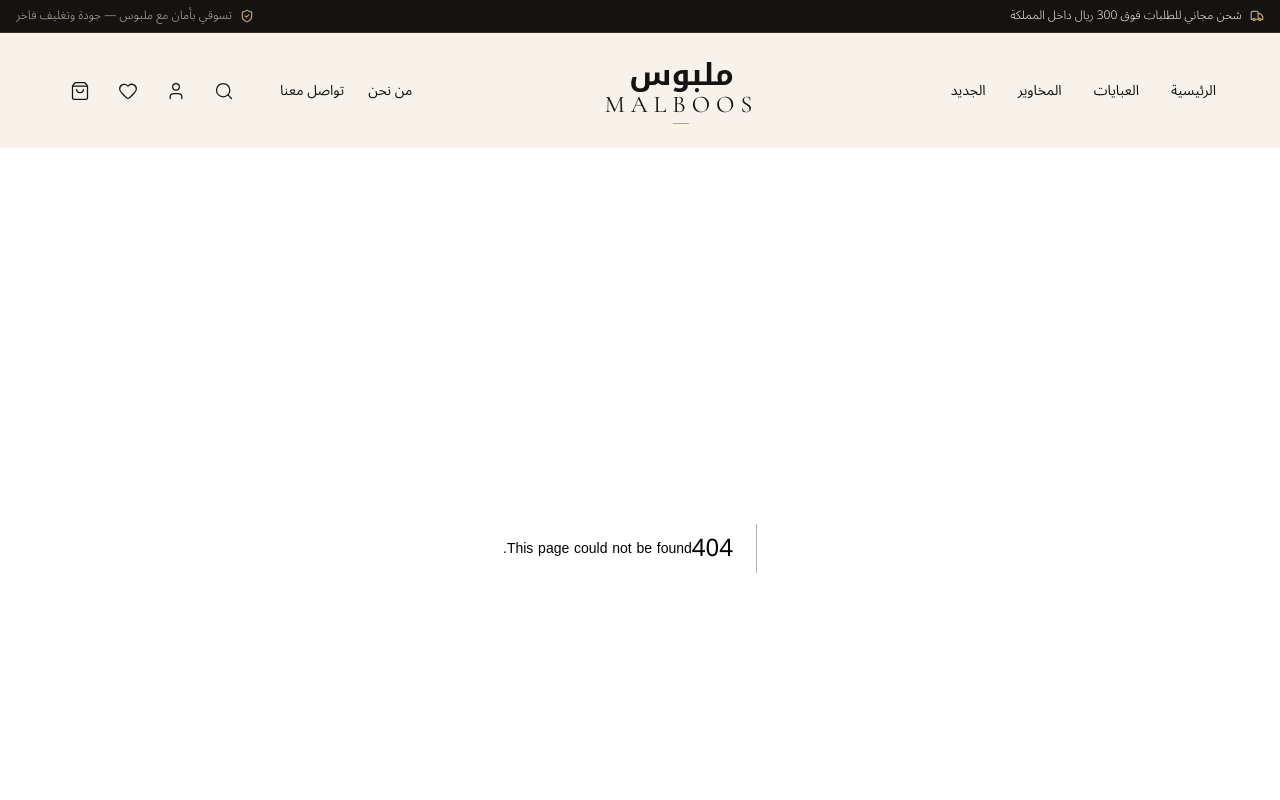
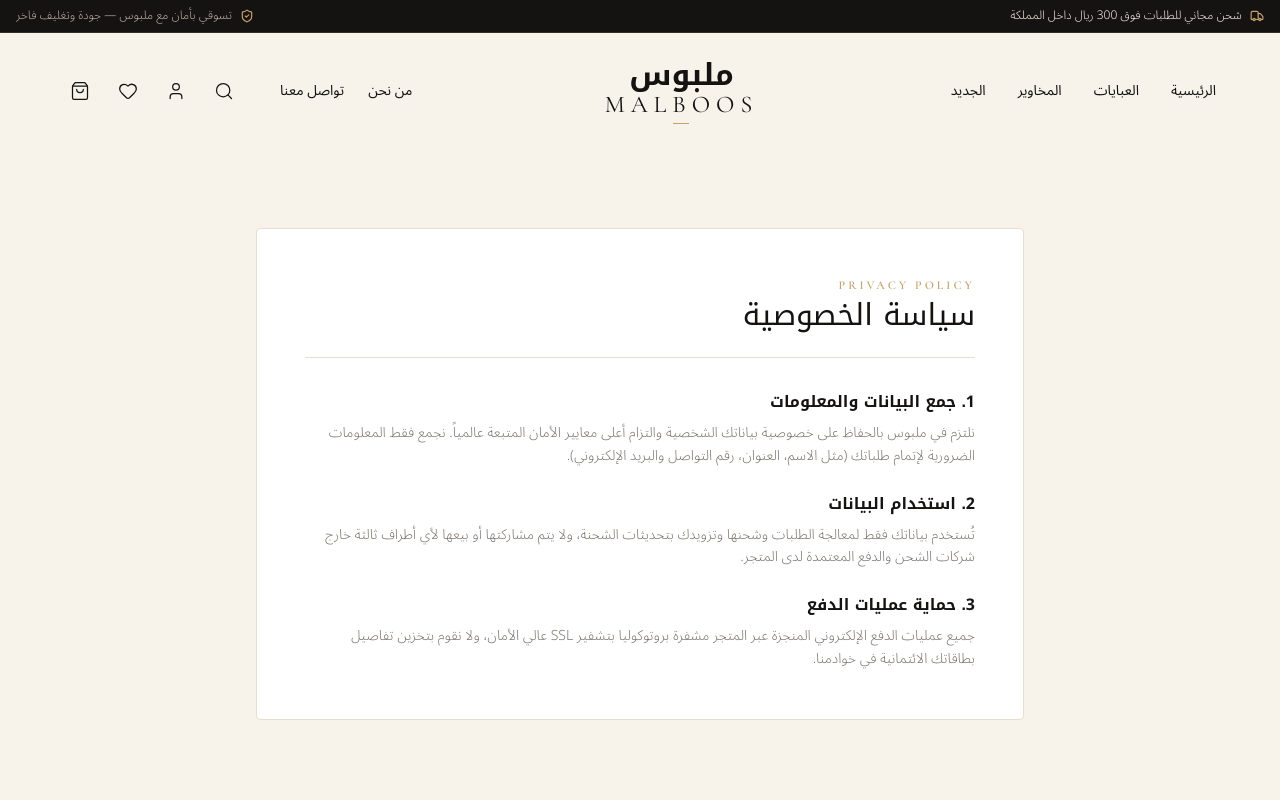
Before and after one commit to SajaJawad/malboos-abaya, a Next.js app: page /privacy in a window 1280 px wide. Before the commit this address had no page. Shown: the top 800 px of the page. Built offline with nearby package versions, Linux system fonts and the light colour scheme.

Commit message:
add privacy page

```diff
--- /dev/null
+++ b/app/privacy/page.tsx
@@ -0,0 +1,42 @@
+import React from 'react';
+import { Container } from '@/components/ui/Container';
+
+export default function PrivacyPage() {
+  return (
+    <div className="py-12 lg:py-20 bg-[#F7F2EA]">
+      <Container>
+        <div className="max-w-3xl mx-auto space-y-8 bg-white p-8 md:p-12 rounded-[4px] border border-[#E8DDD0]">
+          <div className="border-b border-[#E8DDD0] pb-6">
+            <span className="font-cormorant text-xs tracking-[0.25em] text-[#C4A36B] uppercase font-semibold block mb-1">
+              PRIVACY POLICY
+            </span>
+            <h1 className="text-3xl font-normal text-[#151311]">سياسة الخصوصية</h1>
+          </div>
+
+          <div className="space-y-6 text-xs md:text-sm text-[#7B746E] leading-relaxed font-light">
+            <section className="space-y-2">
+              <h2 className="text-base font-semibold text-[#151311]">1. جمع البيانات والمعلومات</h2>
+              <p>
+                نلتزم في ملبوس بالحفاظ على خصوصية بياناتك الشخصية والتزام أعلى معايير الأمان المتبعة عالمياً. نجمع فقط المعلومات الضرورية لإتمام طلباتك (مثل الاسم، العنوان، رقم التواصل والبريد الإلكتروني).
+              </p>
+            </section>
+
+            <section className="space-y-2">
+              <h2 className="text-base font-semibold text-[#151311]">2. استخدام البيانات</h2>
+              <p>
+                تُستخدم بياناتك فقط لمعالجة الطلبات وشحنها وتزويدك بتحديثات الشحنة، ولا يتم مشاركتها أو بيعها لأي أطراف ثالثة خارج شركات الشحن والدفع المعتمدة لدى المتجر.
+              </p>
+            </section>
+
+            <section className="space-y-2">
+              <h2 className="text-base font-semibold text-[#151311]">3. حماية عمليات الدفع</h2>
+              <p>
+                جميع عمليات الدفع الإلكتروني المنجزة عبر المتجر مشفرة بروتوكوليا بتشفير SSL عالي الأمان، ولا نقوم بتخزين تفاصيل بطاقاتك الائتمانية في خوادمنا.
+              </p>
+            </section>
+          </div>
+        </div>
+      </Container>
+    </div>
+  );
+}
```
